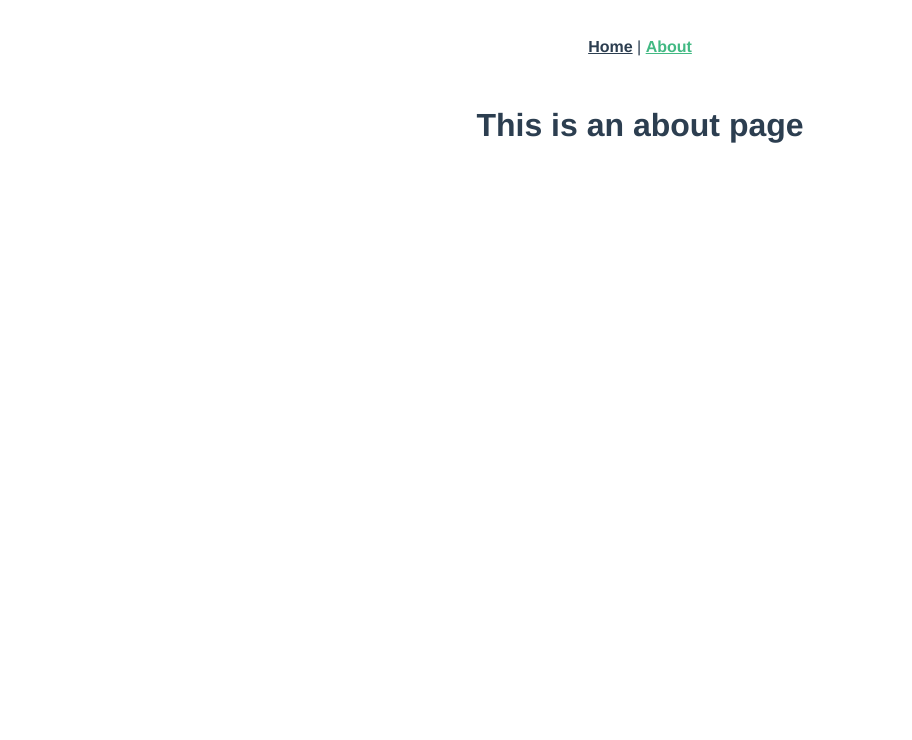
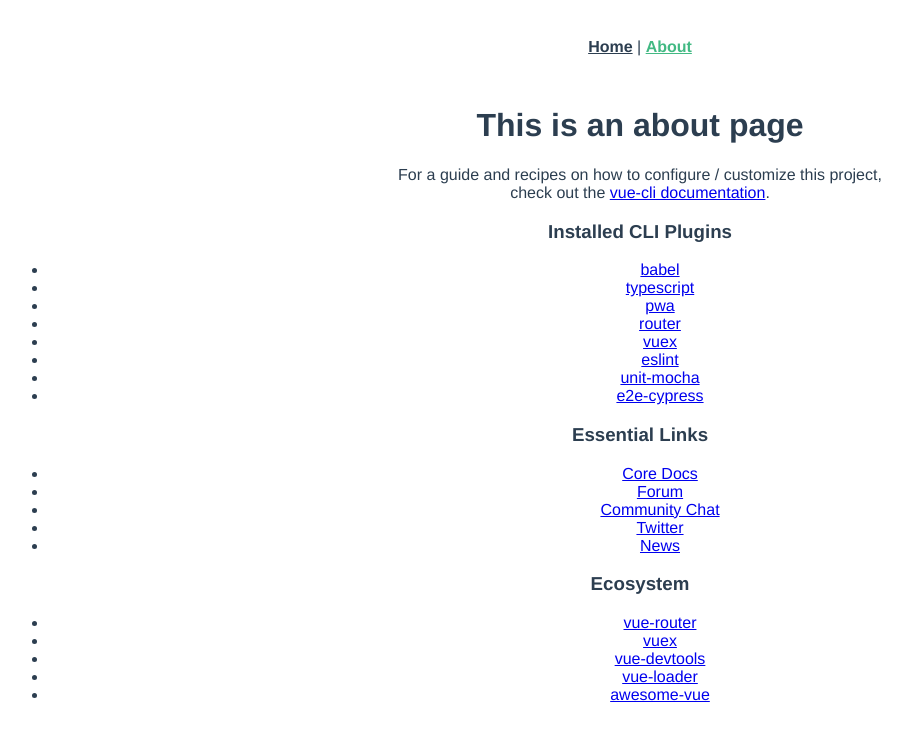
Before and after one commit to haube/pkv-rechnung, a Vue app: page /about in a window 1280 px wide. Shown: the top 740 px of the page, without its empty margins (0-912 px from the left). Built offline with nearby package versions, Linux system fonts and the light colour scheme.

Commit message:
fixtures für rechnungen und hello world entfernt

```diff
--- a/src/components/HelloWorld.vue
+++ /dev/null
@@ -1,164 +0,0 @@
-<template>
-  <div class="hello">
-    <h1>{{ msg }}</h1>
-    <p>
-      For a guide and recipes on how to configure / customize this project,
-      <br />check out the
-      <a href="https://cli.vuejs.org" target="_blank" rel="noopener"
-        >vue-cli documentation</a
-      >.
-    </p>
-    <h3>Installed CLI Plugins</h3>
-    <ul>
-      <li>
-        <a
-          href="https://github.com/vuejs/vue-cli/tree/dev/packages/%40vue/cli-plugin-babel"
-          target="_blank"
-          rel="noopener"
-          >babel</a
-        >
-      </li>
-      <li>
-        <a
-          href="https://github.com/vuejs/vue-cli/tree/dev/packages/%40vue/cli-plugin-typescript"
-          target="_blank"
-          rel="noopener"
-          >typescript</a
-        >
-      </li>
-      <li>
-        <a
-          href="https://github.com/vuejs/vue-cli/tree/dev/packages/%40vue/cli-plugin-pwa"
-          target="_blank"
-          rel="noopener"
-          >pwa</a
-        >
-      </li>
-      <li>
-        <a
-          href="https://github.com/vuejs/vue-cli/tree/dev/packages/%40vue/cli-plugin-router"
-          target="_blank"
-          rel="noopener"
-          >router</a
-        >
-      </li>
-      <li>
-        <a
-          href="https://github.com/vuejs/vue-cli/tree/dev/packages/%40vue/cli-plugin-vuex"
-          target="_blank"
-          rel="noopener"
-          >vuex</a
-        >
-      </li>
-      <li>
-        <a
-          href="https://github.com/vuejs/vue-cli/tree/dev/packages/%40vue/cli-plugin-eslint"
-          target="_blank"
-          rel="noopener"
-          >eslint</a
-        >
-      </li>
-      <li>
-        <a
-          href="https://github.com/vuejs/vue-cli/tree/dev/packages/%40vue/cli-plugin-unit-mocha"
-          target="_blank"
-          rel="noopener"
-          >unit-mocha</a
-        >
-      </li>
-      <li>
-        <a
-          href="https://github.com/vuejs/vue-cli/tree/dev/packages/%40vue/cli-plugin-e2e-cypress"
-          target="_blank"
-          rel="noopener"
-          >e2e-cypress</a
-        >
-      </li>
-    </ul>
-    <h3>Essential Links</h3>
-    <ul>
-      <li>
-        <a href="https://vuejs.org" target="_blank" rel="noopener">Core Docs</a>
-      </li>
-      <li>
-        <a href="https://forum.vuejs.org" target="_blank" rel="noopener"
-          >Forum</a
-        >
-      </li>
-      <li>
-        <a href="https://chat.vuejs.org" target="_blank" rel="noopener"
-          >Community Chat</a
-        >
-      </li>
-      <li>
-        <a href="https://twitter.com/vuejs" target="_blank" rel="noopener"
-          >Twitter</a
-        >
-      </li>
-      <li>
-        <a href="https://news.vuejs.org" target="_blank" rel="noopener">News</a>
-      </li>
-    </ul>
-    <h3>Ecosystem</h3>
-    <ul>
-      <li>
-        <a href="https://router.vuejs.org" target="_blank" rel="noopener"
-          >vue-router</a
-        >
-      </li>
-      <li>
-        <a href="https://vuex.vuejs.org" target="_blank" rel="noopener">vuex</a>
-      </li>
-      <li>
-        <a
-          href="https://github.com/vuejs/vue-devtools#vue-devtools"
-          target="_blank"
-          rel="noopener"
-          >vue-devtools</a
-        >
-      </li>
-      <li>
-        <a href="https://vue-loader.vuejs.org" target="_blank" rel="noopener"
-          >vue-loader</a
-        >
-      </li>
-      <li>
-        <a
-          href="https://github.com/vuejs/awesome-vue"
-          target="_blank"
-          rel="noopener"
-          >awesome-vue</a
-        >
-      </li>
-    </ul>
-  </div>
-</template>
-
-<script lang="ts">
-import Vue from "vue";
-
-export default Vue.extend({
-  name: "HelloWorld",
-  props: {
-    msg: String
-  }
-});
-</script>
-
-<!-- Add "scoped" attribute to limit CSS to this component only -->
-<style scoped lang="scss">
-h3 {
-  margin: 40px 0 0;
-}
-ul {
-  list-style-type: none;
-  padding: 0;
-}
-li {
-  display: inline-block;
-  margin: 0 10px;
-}
-a {
-  color: #42b983;
-}
-</style>
--- /dev/null
+++ b/src/components/RechnungTabelle.vue
@@ -0,0 +1,41 @@
+<template>
+  <div class="hello">
+    <h1>{{ msg }}</h1>
+    <h2>{{ rechnungen }}</h2>
+  </div>
+</template>
+
+<script lang="ts">
+import Vue from "vue";
+import rechnungenData from "@/../tests/fixtures/rechnungen.json";
+
+export default Vue.extend({
+  name: "HelloWorld",
+  props: {
+    msg: String
+  },
+  computed: {
+    rechnungen() {
+      return rechnungenData;
+    }
+  }
+});
+</script>
+
+<!-- Add "scoped" attribute to limit CSS to this component only -->
+<style scoped lang="scss">
+h3 {
+  margin: 40px 0 0;
+}
+ul {
+  list-style-type: none;
+  padding: 0;
+}
+li {
+  display: inline-block;
+  margin: 0 10px;
+}
+a {
+  color: #42b983;
+}
+</style>
--- a/src/shims-vue.d.ts
+++ b/src/shims-vue.d.ts
@@ -2,3 +2,7 @@ declare module "*.vue" {
   import Vue from "vue";
   export default Vue;
 }
+declare module "*.json" {
+  const value: { [key: string]: any };
+  export default value;
+}
--- a/src/store/index.ts
+++ b/src/store/index.ts
@@ -1,11 +1,12 @@
 import Vue from "vue";
 import Vuex from "vuex";
-
+import createLogger from "vuex/dist/logger";
 Vue.use(Vuex);
 
 export default new Vuex.Store({
   state: {},
   mutations: {},
   actions: {},
-  modules: {}
+  modules: {},
+  plugins: [createLogger()]
 });
--- a/src/views/About.vue
+++ b/src/views/About.vue
@@ -1,5 +1,135 @@
 <template>
   <div class="about">
     <h1>This is an about page</h1>
+    <p>
+      For a guide and recipes on how to configure / customize this project,
+      <br />check out the
+      <a href="https://cli.vuejs.org" target="_blank" rel="noopener"
+        >vue-cli documentation</a
+      >.
+    </p>
+    <h3>Installed CLI Plugins</h3>
+    <ul>
+      <li>
+        <a
+          href="https://github.com/vuejs/vue-cli/tree/dev/packages/%40vue/cli-plugin-babel"
+          target="_blank"
+          rel="noopener"
+          >babel</a
+        >
+      </li>
+      <li>
+        <a
+          href="https://github.com/vuejs/vue-cli/tree/dev/packages/%40vue/cli-plugin-typescript"
+          target="_blank"
+          rel="noopener"
+          >typescript</a
+        >
+      </li>
+      <li>
+        <a
+          href="https://github.com/vuejs/vue-cli/tree/dev/packages/%40vue/cli-plugin-pwa"
+          target="_blank"
+          rel="noopener"
+          >pwa</a
+        >
+      </li>
+      <li>
+        <a
+          href="https://github.com/vuejs/vue-cli/tree/dev/packages/%40vue/cli-plugin-router"
+          target="_blank"
+          rel="noopener"
+          >router</a
+        >
+      </li>
+      <li>
+        <a
+          href="https://github.com/vuejs/vue-cli/tree/dev/packages/%40vue/cli-plugin-vuex"
+          target="_blank"
+          rel="noopener"
+          >vuex</a
+        >
+      </li>
+      <li>
+        <a
+          href="https://github.com/vuejs/vue-cli/tree/dev/packages/%40vue/cli-plugin-eslint"
+          target="_blank"
+          rel="noopener"
+          >eslint</a
+        >
+      </li>
+      <li>
+        <a
+          href="https://github.com/vuejs/vue-cli/tree/dev/packages/%40vue/cli-plugin-unit-mocha"
+          target="_blank"
+          rel="noopener"
+          >unit-mocha</a
+        >
+      </li>
+      <li>
+        <a
+          href="https://github.com/vuejs/vue-cli/tree/dev/packages/%40vue/cli-plugin-e2e-cypress"
+          target="_blank"
+          rel="noopener"
+          >e2e-cypress</a
+        >
+      </li>
+    </ul>
+    <h3>Essential Links</h3>
+    <ul>
+      <li>
+        <a href="https://vuejs.org" target="_blank" rel="noopener">Core Docs</a>
+      </li>
+      <li>
+        <a href="https://forum.vuejs.org" target="_blank" rel="noopener"
+          >Forum</a
+        >
+      </li>
+      <li>
+        <a href="https://chat.vuejs.org" target="_blank" rel="noopener"
+          >Community Chat</a
+        >
+      </li>
+      <li>
+        <a href="https://twitter.com/vuejs" target="_blank" rel="noopener"
+          >Twitter</a
+        >
+      </li>
+      <li>
+        <a href="https://news.vuejs.org" target="_blank" rel="noopener">News</a>
+      </li>
+    </ul>
+    <h3>Ecosystem</h3>
+    <ul>
+      <li>
+        <a href="https://router.vuejs.org" target="_blank" rel="noopener"
+          >vue-router</a
+        >
+      </li>
+      <li>
+        <a href="https://vuex.vuejs.org" target="_blank" rel="noopener">vuex</a>
+      </li>
+      <li>
+        <a
+          href="https://github.com/vuejs/vue-devtools#vue-devtools"
+          target="_blank"
+          rel="noopener"
+          >vue-devtools</a
+        >
+      </li>
+      <li>
+        <a href="https://vue-loader.vuejs.org" target="_blank" rel="noopener"
+          >vue-loader</a
+        >
+      </li>
+      <li>
+        <a
+          href="https://github.com/vuejs/awesome-vue"
+          target="_blank"
+          rel="noopener"
+          >awesome-vue</a
+        >
+      </li>
+    </ul>
   </div>
 </template>
--- a/src/views/Home.vue
+++ b/src/views/Home.vue
@@ -1,18 +1,17 @@
 <template>
   <div class="home">
-    <img alt="Vue logo" src="../assets/logo.png" />
-    <HelloWorld msg="Welcome to Your Vue.js App" />
+    <img alt="Vue logo" src="@/assets/logo.png" />
+    <pkv-rechnung-tabelle msg="Welcome to Your Vue.js App" />
   </div>
 </template>
 
 <script>
-// @ is an alias to /src
-import HelloWorld from "@/components/HelloWorld.vue";
+import RechnungTabelle from "@/components/RechnungTabelle.vue";
 
 export default {
   name: "home",
   components: {
-    HelloWorld
+    "pkv-rechnung-tabelle": RechnungTabelle
   }
 };
 </script>
--- /dev/null
+++ b/tests/fixtures/rechnungen.json
@@ -0,0 +1,20 @@
+[
+  {
+    "id": "0",
+    "arzt": "Dr. Hyde",
+    "datum": "31.01.2020",
+    "betrag": "29.99"
+  },
+  {
+    "id": "1",
+    "arzt": "Dr. Test",
+    "datum": "31.01.2020",
+    "betrag": "199"
+  },
+  {
+    "id": "2",
+    "arzt": "Dr. Test",
+    "datum": "31.01.2020",
+    "betrag": "199"
+  }
+]
```
Also changed, not shown: tsconfig.json (+5 -17 lines).
